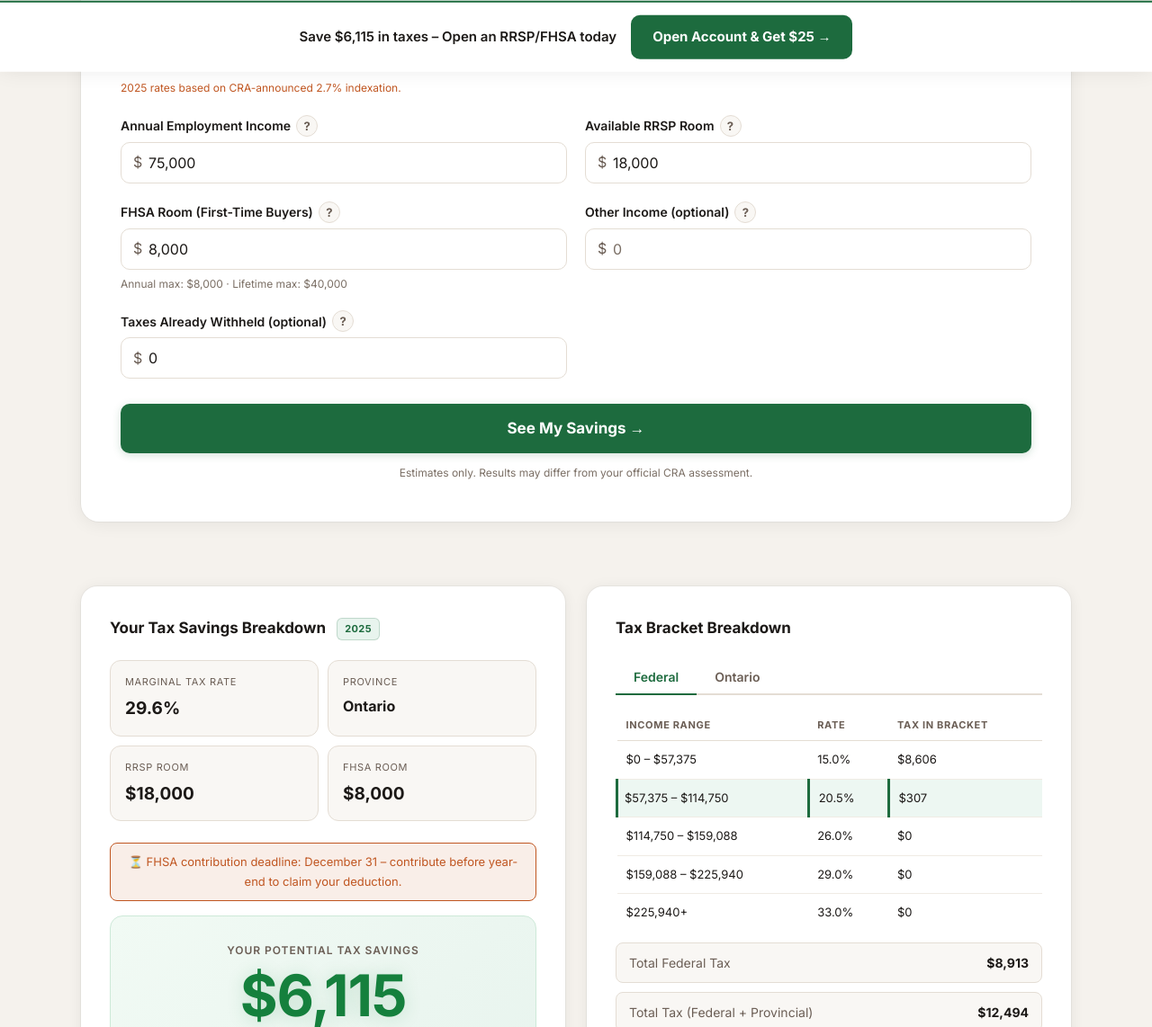
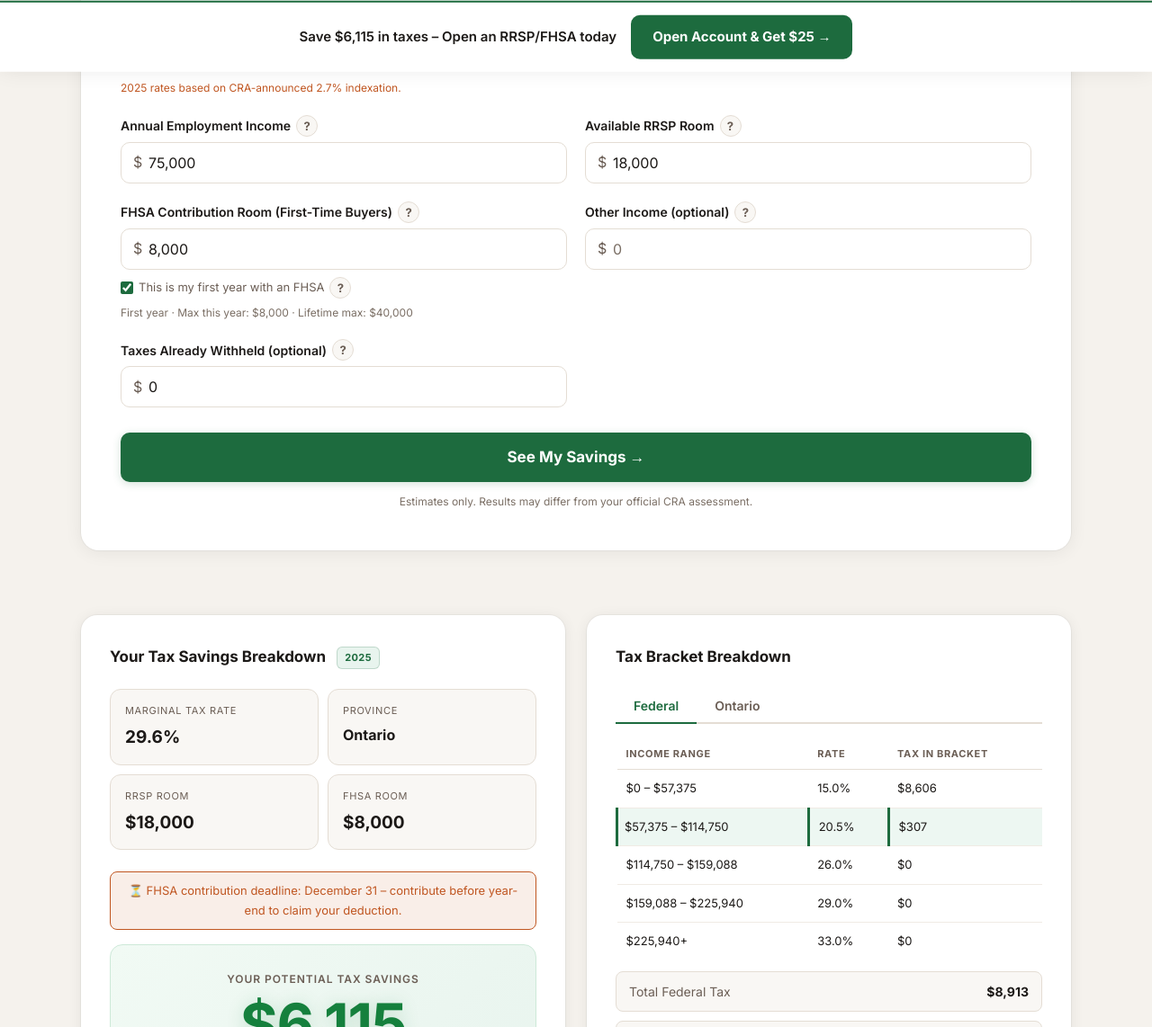
Before and after one commit to Isma103/maplesavings.ca, a plain HTML site: page index.html in a window 1280 px wide. Shown: the part 799-1941 px from the top of the page at 90% size. Drawn offline with Linux system fonts and the light colour scheme.

Commit message:
Add files via upload

```diff
--- a/index.html
+++ b/index.html
@@ -90,7 +90,7 @@
         "name": "What is an FHSA and how much can I contribute?",
         "acceptedAnswer": {
           "@type": "Answer",
-          "text": "The First Home Savings Account (FHSA) is for first-time homebuyers. You can contribute up to $8,000 per year with a $40,000 lifetime maximum. Contributions are fully tax-deductible, just like RRSP contributions."
+          "text": "The First Home Savings Account (FHSA) is for first-time homebuyers. In your first year, you can contribute up to $8,000. In subsequent years, unused room from prior years carries forward (up to $8,000), allowing a maximum of $16,000 in a carry-forward year. The lifetime maximum is $40,000. Contributions are fully tax-deductible, just like RRSP contributions."
         }
       },
       {
@@ -259,6 +259,17 @@
     .field-note { font-size: 0.75rem; color: var(--text-dim); }
     .field-error { font-size: 0.75rem; color: var(--danger); display: none; }
     .fhsa-cap-notice { font-size: 0.75rem; color: var(--gold); display: none; }
+    .fhsa-year-toggle {
+      display: flex; align-items: center; gap: 6px; margin-top: 2px;
+    }
+    .fhsa-toggle-label {
+      display: flex; align-items: center; gap: 6px;
+      font-size: 0.8125rem; color: var(--text-muted); cursor: pointer;
+      user-select: none;
+    }
+    .fhsa-toggle-label input[type="checkbox"] {
+      accent-color: var(--accent); width: 14px; height: 14px; cursor: pointer; flex-shrink: 0;
+    }
     .btn-calculate {
       width: 100%; padding: 17px; font-size: 1.0625rem;
       background: var(--accent); color: #FFFFFF;
@@ -761,18 +772,28 @@
         <!-- FHSA Room -->
         <div class="form-group">
           <div class="field-label">
-            <label for="fhsa-room">FHSA Room (First-Time Buyers)</label>
+            <label for="fhsa-room">FHSA Contribution Room (First-Time Buyers)</label>
             <div class="tooltip-wrapper">
-              <button type="button" class="tooltip-trigger" aria-label="Info about FHSA">?</button>
-              <div class="tooltip-box" role="tooltip">The First Home Savings Account lets first-time homebuyers contribute up to $8,000/year (max $40,000 lifetime). Contributions are fully tax-deductible, just like RRSP.</div>
+              <button type="button" class="tooltip-trigger" aria-label="Info about FHSA contribution room">?</button>
+              <div class="tooltip-box" role="tooltip">Enter the amount you plan to contribute to your FHSA. Your annual limit depends on whether this is your first year: $8,000 if you opened your FHSA this year, or up to $16,000 if you have unused room carried forward from a prior year.</div>
             </div>
           </div>
           <div class="input-wrapper">
             <span class="input-prefix" aria-hidden="true">$</span>
             <input type="text" id="fhsa-room" class="form-input has-prefix" placeholder="8,000" inputmode="decimal" autocomplete="off" />
           </div>
-          <div class="field-note">Annual max: $8,000 · Lifetime max: $40,000</div>
-          <div class="fhsa-cap-notice" id="fhsa-cap-notice" role="alert">Annual FHSA contribution is capped at $8,000.</div>
+          <div class="fhsa-year-toggle">
+            <label class="fhsa-toggle-label">
+              <input type="checkbox" id="fhsa-first-year" checked />
+              This is my first year with an FHSA
+            </label>
+            <div class="tooltip-wrapper">
+              <button type="button" class="tooltip-trigger" aria-label="Info about first year vs carry-forward">?</button>
+              <div class="tooltip-box" role="tooltip">First year (opened this year): max contribution is $8,000. Prior year account with unused room: unused room (up to $8,000) carries forward, so your max can be up to $16,000. The CRA tracks your available room in My CRA Account.</div>
+            </div>
+          </div>
+          <div class="field-note" id="fhsa-field-note">First year · Max this year: $8,000 · Lifetime max: $40,000</div>
+          <div class="fhsa-cap-notice" id="fhsa-cap-notice" role="alert">Annual FHSA contribution is capped at $8,000 (first year).</div>
         </div>
 
         <!-- Other Income -->
@@ -966,7 +987,7 @@
     </div>
     <div class="faq-item">
       <h3 class="faq-q">What is an FHSA and how much can I contribute?</h3>
-      <p class="faq-a">The First Home Savings Account (FHSA) is for first-time homebuyers. You can contribute up to $8,000 per year with a $40,000 lifetime maximum. Contributions are fully tax-deductible, just like RRSP contributions.</p>
+      <p class="faq-a">The First Home Savings Account (FHSA) is for first-time homebuyers. In your first year, you can contribute up to $8,000. In subsequent years, unused room from the prior year carries forward (up to $8,000), so you can contribute up to $16,000 in a carry-forward year. The lifetime maximum is $40,000. Contributions are fully tax-deductible — just like RRSP — and withdrawals to buy a first home are tax-free.</p>
     </div>
     <div class="faq-item">
       <h3 class="faq-q">Are these tax calculations accurate?</h3>
@@ -1203,11 +1224,10 @@ function calcRRSPSavings(income, rrspRoom, province, B) {
   return Math.max(0, calcTotalTax(income, province, B) - calcTotalTax(Math.max(0, income - rrspRoom), province, B));
 }
 
-// FHSA savings (capped at $8,000/year)
+// FHSA savings — fhsaRoom is already capped to the correct annual limit before being passed in
 function calcFHSASavings(income, fhsaRoom, province, B) {
-  const contrib = Math.min(fhsaRoom, 8000);
-  if (contrib <= 0) return 0;
-  return Math.max(0, calcTotalTax(income, province, B) - calcTotalTax(Math.max(0, income - contrib), province, B));
+  if (fhsaRoom <= 0) return 0;
+  return Math.max(0, calcTotalTax(income, province, B) - calcTotalTax(Math.max(0, income - fhsaRoom), province, B));
 }
 
 // ================================
@@ -1266,7 +1286,7 @@ const REC_DEFS = [
   },
   {
     id: 'fhsa', icon: '🏠', title: 'Open & Maximize Your FHSA',
-    desc: 'First-time homebuyers can contribute up to $8,000/year tax-free. Fully deductible — just like RRSP — and withdrawals for a home purchase are tax-free too.',
+    desc: 'First-time homebuyers can contribute up to $8,000/year ($16,000 if you have carry-forward room). Fully deductible — just like RRSP — and withdrawals for a first home purchase are tax-free.',
     show: d => d.fhsaRoom > 0,
     savings: d => d.fhsaSavings > 0 ? fmt(d.fhsaSavings) + ' potential savings' : null,
     sortVal: d => d.fhsaSavings,
@@ -1375,7 +1395,9 @@ function calculate(doScroll) {
   const otherIncome = parseInput(document.getElementById('other-income').value);
   const rrspRoom    = parseInput(document.getElementById('rrsp-room').value);
   const rawFhsa     = parseInput(document.getElementById('fhsa-room').value);
-  const fhsaRoom    = Math.min(rawFhsa, 8000);
+  const fhsaFirstYear = document.getElementById('fhsa-first-year').checked;
+  const fhsaCap     = fhsaFirstYear ? 8000 : 16000;
+  const fhsaRoom    = Math.min(rawFhsa, fhsaCap);
   const withheld    = parseInput(document.getElementById('taxes-withheld').value);
   const totalIncome = empIncome + otherIncome;
 
@@ -1507,9 +1529,28 @@ function onInputChange() {
   }, 300);
 }
 
-// FHSA cap notice
-document.getElementById('fhsa-room').addEventListener('input', function() {
-  document.getElementById('fhsa-cap-notice').style.display = parseInput(this.value) > 8000 ? 'block' : 'none';
+// FHSA cap notice + field note — updates on input and on first-year checkbox change
+function updateFhsaNotice() {
+  const firstYear = document.getElementById('fhsa-first-year').checked;
+  const cap = firstYear ? 8000 : 16000;
+  const val = parseInput(document.getElementById('fhsa-room').value);
+  const notice = document.getElementById('fhsa-cap-notice');
+  const note   = document.getElementById('fhsa-field-note');
+  if (firstYear) {
+    note.textContent = 'First year · Max this year: $8,000 · Lifetime max: $40,000';
+    notice.textContent = 'Annual FHSA contribution is capped at $8,000 (first year).';
+  } else {
+    note.textContent = 'Carry-forward · Max this year: $16,000 · Lifetime max: $40,000';
+    notice.textContent = 'Annual FHSA contribution is capped at $16,000 (incl. carry-forward room).';
+  }
+  notice.style.display = val > cap ? 'block' : 'none';
+}
+document.getElementById('fhsa-room').addEventListener('input', updateFhsaNotice);
+document.getElementById('fhsa-first-year').addEventListener('change', function() {
+  updateFhsaNotice();
+  const emp = parseInput(document.getElementById('employment-income').value);
+  const oth = parseInput(document.getElementById('other-income').value);
+  if (emp + oth > 0) calculate(false);
 });
 
 // Live listeners
@@ -1553,6 +1594,7 @@ document.addEventListener('DOMContentLoaded', function() {
   document.getElementById('rrsp-room').value = '18,000';
   document.getElementById('fhsa-room').value = '8,000';
   document.getElementById('taxes-withheld').value = '0';
+  updateFhsaNotice();
   calculate(false);
 });
 </script>
```
